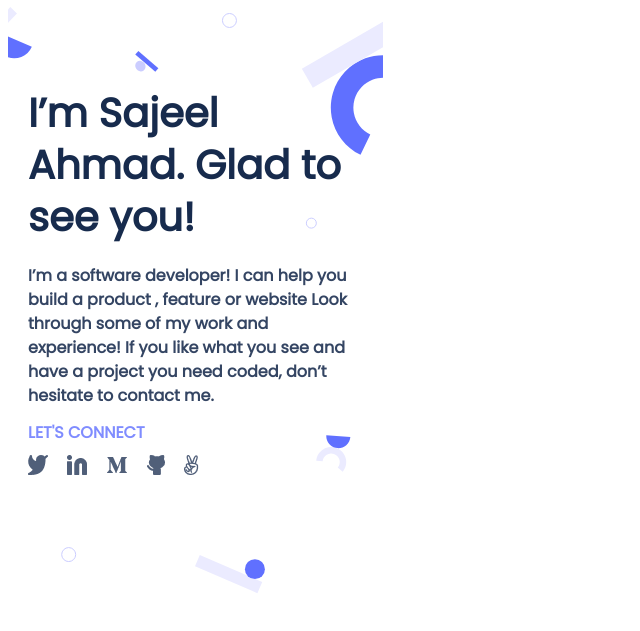
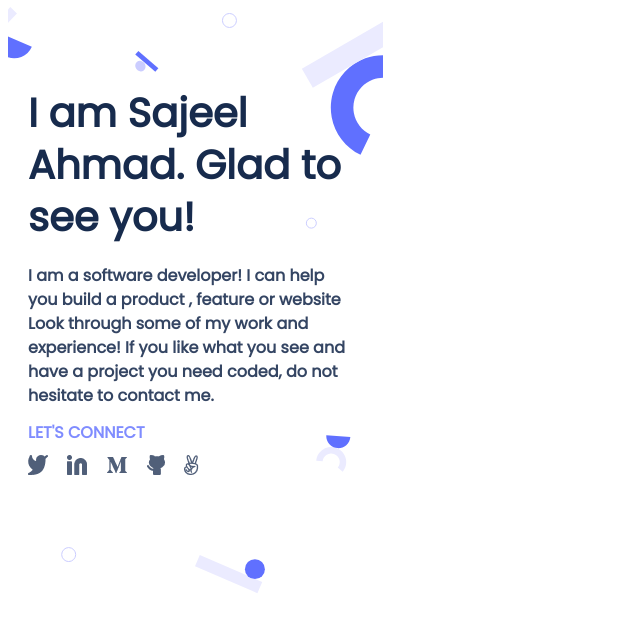
Before and after one commit to SajeelAhmad910/portfolioproject, a website: page index.html in a window 1280 px wide. Shown: the part 63-694 px from the top of the page, without its empty margins (0-640 px from the left). Drawn offline with Linux system fonts and the light colour scheme.

Commit message:
Fix linter error

```diff
--- a/index.html
+++ b/index.html
@@ -6,7 +6,6 @@
     <meta name="viewport" content="width=device-width, initial-scale=1.0">
     <link rel="stylesheet" href="style.css">
     <link href='https://fonts.googleapis.com/css?family=Poppins' rel='stylesheet'>
-
     <script src="https://kit.fontawesome.com/f9ba107a19.js" crossorigin="anonymous"></script>
     <title>Document</title>
 </head>
@@ -24,14 +23,16 @@
             <img src="header-shapes mobile@2x.svg" alt="">
         </div>
         <div id="ptext">
-            <h1>I’m Sajeel Ahmad.
+            <h1>I am Sajeel Ahmad.
                 Glad to see
-                you!</h1>
+                you!
+            </h1>
         </div>
         <div id="stext">
-            <h1>I’m a software developer! I can help you build a product , feature or website Look through some of my
+            <h1>I am a software developer! I can help you build a product , feature or website Look through some of my
                 work and experience!
-                If you like what you see and have a project you need coded, don’t hesitate to contact me.</h1>
+                If you like what you see and have a project you need coded, do not hesitate to contact me.
+            </h1>
         </div>
         <div id="sm">
             <h1>LET'S CONNECT</h1>
--- a/style.css
+++ b/style.css
@@ -11,7 +11,7 @@ header {
 margin-left: 12px;
 }
 #logo h1{
-    font-family: Poppins , sans-serif;
+font-family: Poppins,sans-serif;
 font-size: 18px;
 font-weight: 700;
 line-height: 20px;
@@ -32,7 +32,7 @@ header {
 width: 375px;
 height: 604px;
 top: 92px;
-    padding: 24px, 24px;
+padding: 24px,24px;
 gap: 12px;
 }
 #ptext h1{
```
Lines whose indentation alone changed are shown as unchanged.
